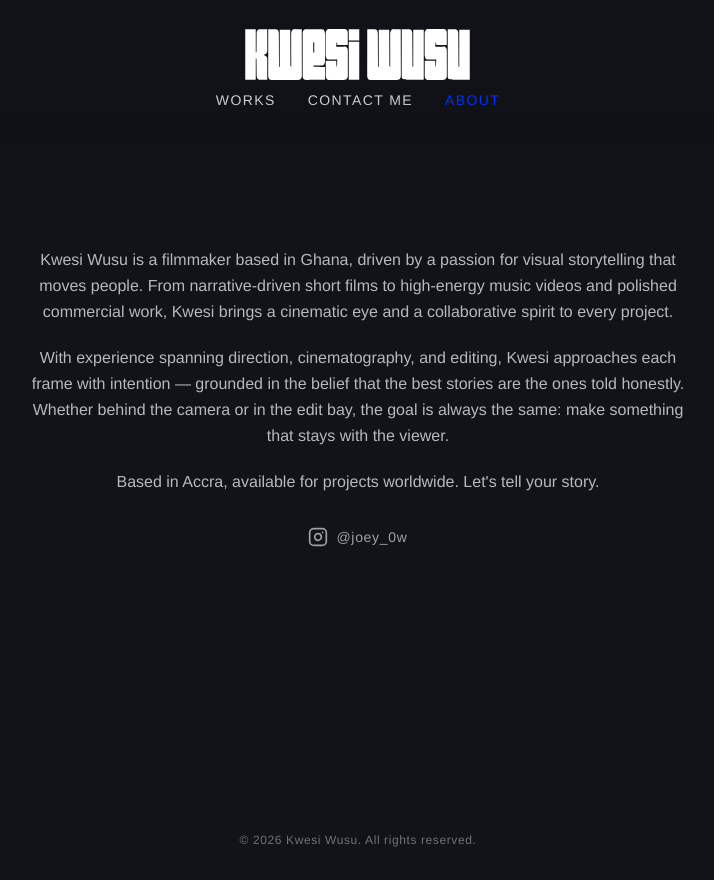
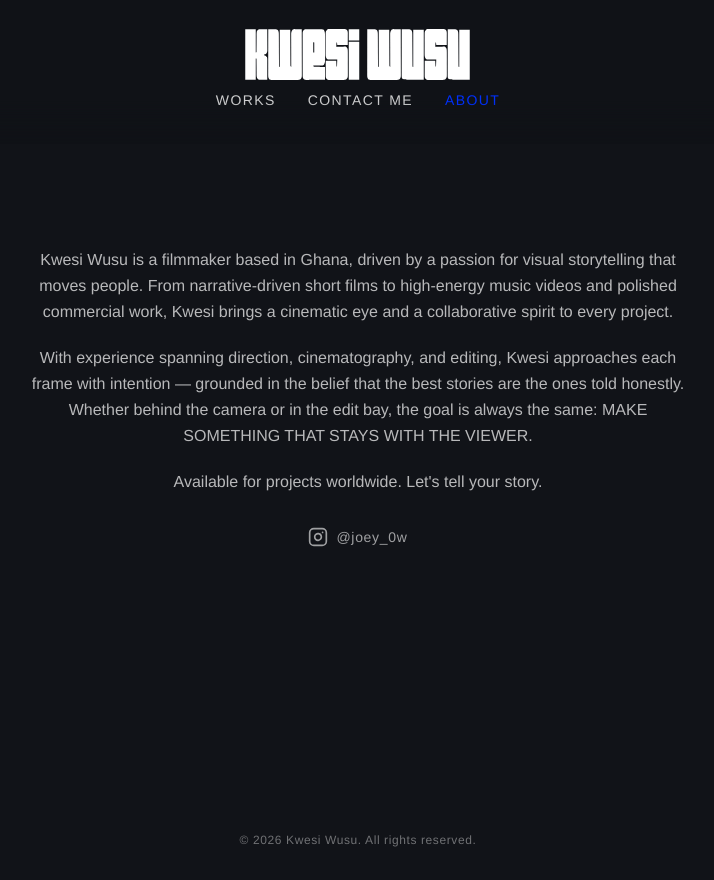
Before and after one commit to joeydev3292/Kwesi-Wusu-Portfolio, a Next.js app: page /about in a window 1280 px wide. Shown: the whole page, without its empty margins (282-996 px from the left). Built offline with nearby package versions, Linux system fonts and the light colour scheme.

Commit message:
feat: add showreel, configure Resend, update about page

```diff
--- a/src/app/about/page.tsx
+++ b/src/app/about/page.tsx
@@ -32,11 +32,10 @@ export default function About() {
             With experience spanning direction, cinematography, and editing,
             Kwesi approaches each frame with intention — grounded in the belief
             that the best stories are the ones told honestly. Whether behind the
-            camera or in the edit bay, the goal is always the same: make
-            something that stays with the viewer.
+            camera or in the edit bay, the goal is always the same: MAKE SOMETHING THAT STAYS WITH THE VIEWER.
           </p>
           <p>
-            Based in Accra, available for projects worldwide. Let&apos;s tell
+            Available for projects worldwide. Let&apos;s tell
             your story.
           </p>
         </div>
--- a/src/app/page.tsx
+++ b/src/app/page.tsx
@@ -1,14 +1,25 @@
+"use client";
+
 import Link from "next/link";
 import Image from "next/image";
+import { useEffect, useRef } from "react";
 
 export default function Home() {
+  const videoRef = useRef<HTMLVideoElement>(null);
+
+  useEffect(() => {
+    videoRef.current?.play();
+  }, []);
+
   return (
     <section className="relative h-screen w-full overflow-hidden">
       <video
+        ref={videoRef}
         autoPlay
         muted
         loop
         playsInline
+        preload="auto"
         poster="/poster.svg"
         className="absolute inset-0 w-full h-full object-cover"
       >
@@ -25,8 +36,8 @@ export default function Home() {
           <Image
             src="/kwesiwusulogo.svg"
             alt="Kwesi Wusu"
-            width={70}
-            height={19}
+            width={50}
+            height={14}
             className="w-auto h-auto"
             priority
           />
```
Also changed, not shown: 1 other file (tests, documents, lock files or other folders).
